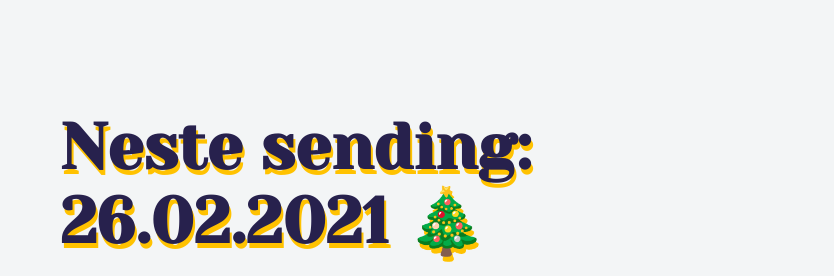
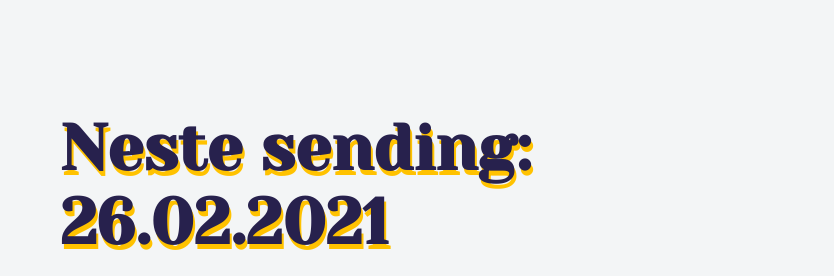
Before and after one commit to retrojorgen/retromessa-2020, a Gatsby site: page / in a window 1280 px wide. Shown: the part 124-400 px from the top of the page, 0-834 px from the left. Built offline with nearby package versions, Linux system fonts and the light colour scheme; Gatsby itself is replaced by a stand-in of ours; grey boxes are pictures that could not be loaded.

Commit message:
Removed the christmas tree
Title says it all.

```diff
--- a/src/components/hero.js
+++ b/src/components/hero.js
@@ -96,7 +96,7 @@ const Header = ({ siteTitle }) => (
           <img src={logo} />
         </AniLink>
         <div>
-          <h1>Neste sending: 26.02.2021 🎄</h1>
+          <h1>Neste sending: 26.02.2021</h1>
           <p>
             Vi kjører en livesending 26.02.2021 kl. 20:00.
             Vi byr på hauger av giveaways, Nintendo Online, Super Mario 3D
```
